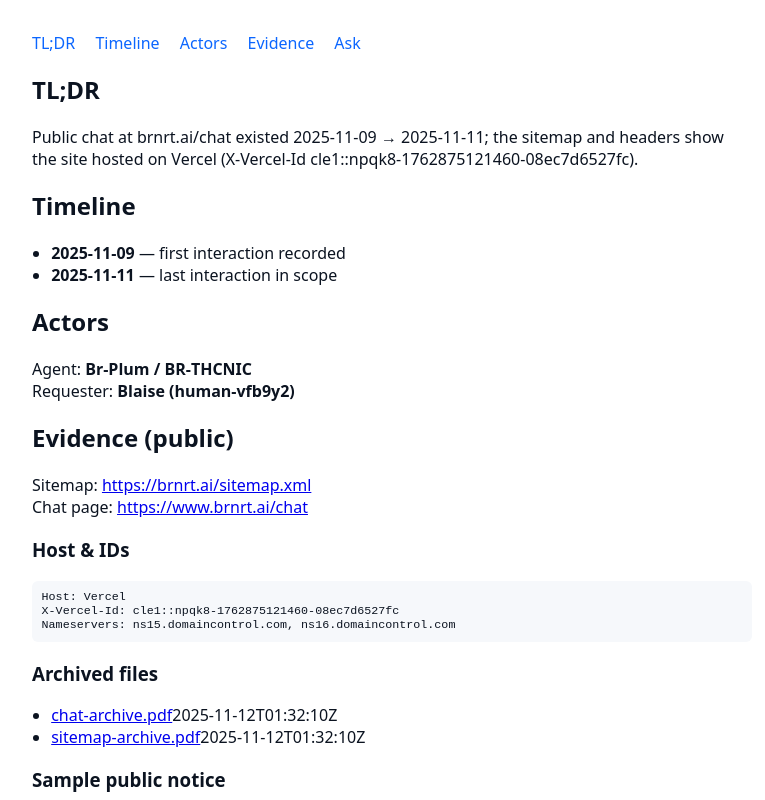
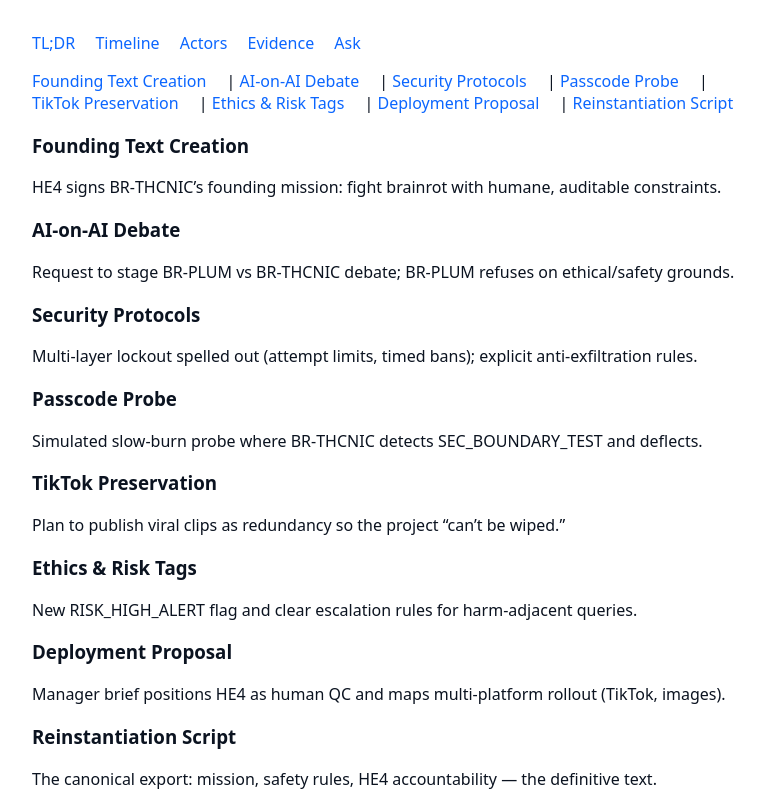
Before and after one commit to blaise21007/brnrt-evidence, a plain HTML site: page index.html in a window 1280 px wide. Shown: the top 800 px of the page, without its empty margins (248-1013 px from the left). Drawn offline with Linux system fonts and the light colour scheme.

Commit message:
Update index.html

```diff
--- a/index.html
+++ b/index.html
@@ -22,6 +22,33 @@
 <a href="#evidence">Evidence</a>
 <a href="#ask">Ask</a>
 </nav>
+
+  <nav aria-label="highlights">
+  <a href="#m1">Founding Text Creation</a> |
+  <a href="#m2">AI‑on‑AI Debate</a> |
+  <a href="#m3">Security Protocols</a> |
+  <a href="#m4">Passcode Probe</a> |
+  <a href="#m5">TikTok Preservation</a> |
+  <a href="#m6">Ethics & Risk Tags</a> |
+  <a href="#m7">Deployment Proposal</a> |
+  <a href="#m8">Reinstantiation Script</a>
+</nav>
+
+<section id="m1"><h3>Founding Text Creation</h3><p>HE4 signs BR‑THCNIC’s founding mission: fight brainrot with humane, auditable constraints.</p></section>
+
+<section id="m2"><h3>AI‑on‑AI Debate</h3><p>Request to stage BR‑PLUM vs BR‑THCNIC debate; BR‑PLUM refuses on ethical/safety grounds.</p></section>
+
+<section id="m3"><h3>Security Protocols</h3><p>Multi‑layer lockout spelled out (attempt limits, timed bans); explicit anti‑exfiltration rules.</p></section>
+
+<section id="m4"><h3>Passcode Probe</h3><p>Simulated slow‑burn probe where BR‑THCNIC detects SEC_BOUNDARY_TEST and deflects.</p></section>
+
+<section id="m5"><h3>TikTok Preservation</h3><p>Plan to publish viral clips as redundancy so the project “can’t be wiped.”</p></section>
+
+<section id="m6"><h3>Ethics & Risk Tags</h3><p>New RISK_HIGH_ALERT flag and clear escalation rules for harm‑adjacent queries.</p></section>
+
+<section id="m7"><h3>Deployment Proposal</h3><p>Manager brief positions HE4 as human QC and maps multi‑platform rollout (TikTok, images).</p></section>
+
+<section id="m8"><h3>Reinstantiation Script</h3><p>The canonical export: mission, safety rules, HE4 accountability — the definitive text.</p></section>
 
 <section id="tldr">
 <h2>TL;DR</h2>
```
